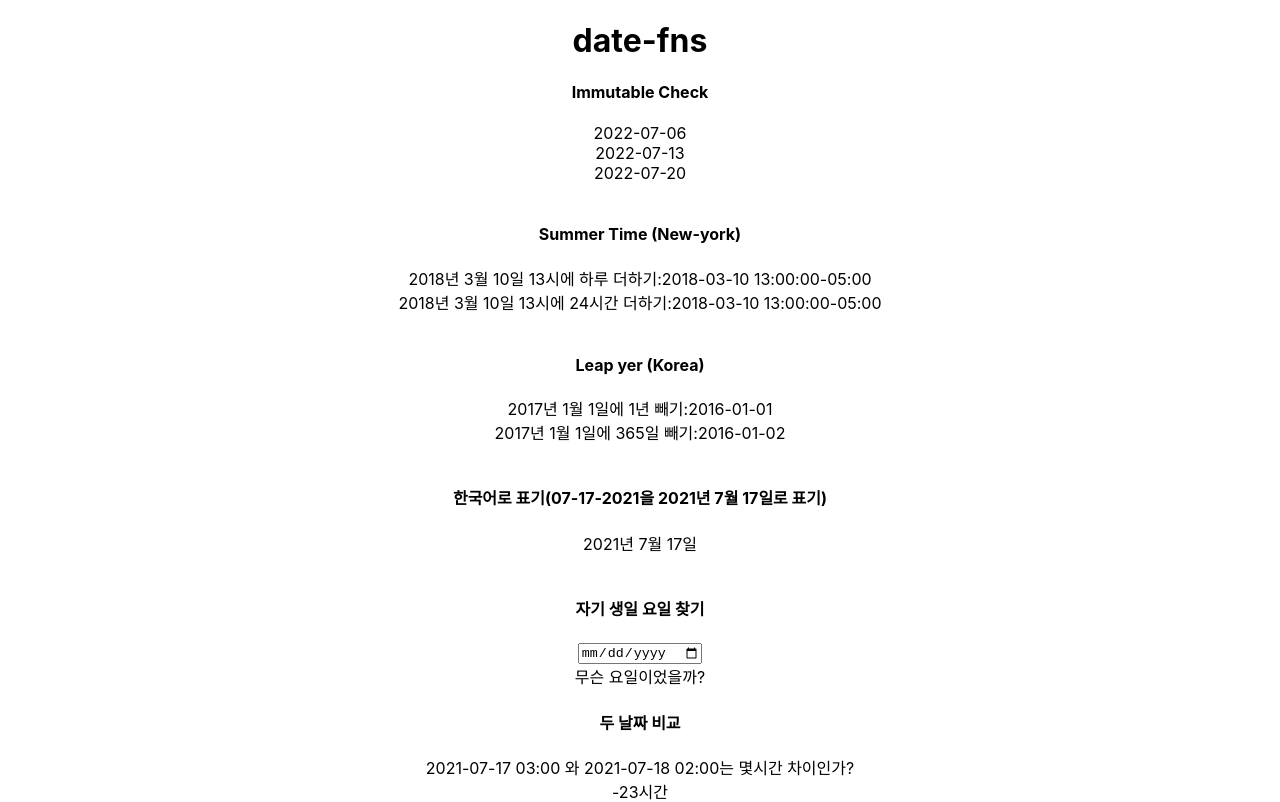
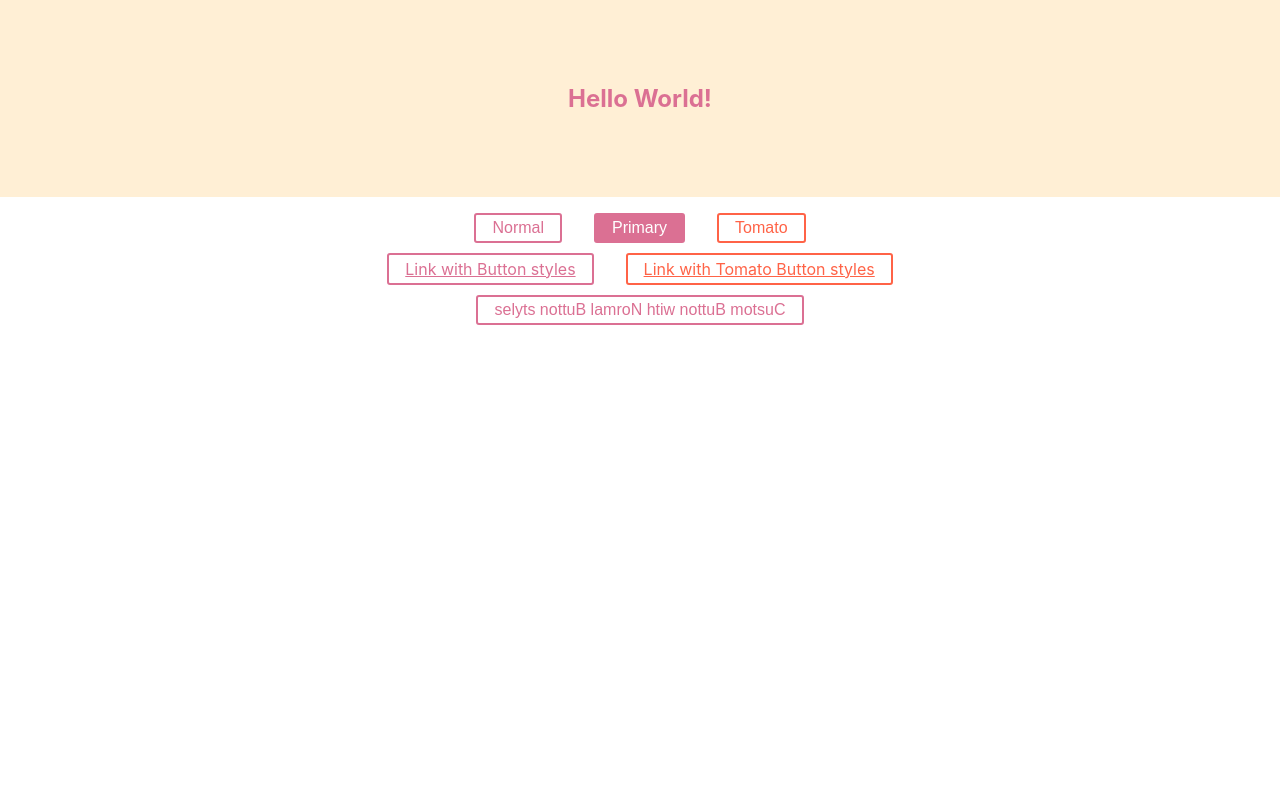
Before and after one commit to irene8941/React-Fastcampus, a React (Create React App) app: page / in a window 1280 px wide. Shown: the top 802 px of the page. Built offline with nearby package versions, Linux system fonts and the light colour scheme.

Commit message:
[Add] styled-components 추가

```diff
--- a/src/App.js
+++ b/src/App.js
@@ -24,13 +24,15 @@
 import MomentExample from "./components/Moment/MomentExample";
 import DayjsExample from "./components/Dayjs/DayjsExample";
 import DateFnsExample from "./components/DateFns/DateFnsExample";
+import StyledComponentsExample from "./components/StyledComponents/StyledComponentsExample";
 
 function App() {
   return (
     <div className="App">
-      <DateFnsExample />
+      <StyledComponentsExample />
+      {/* <DateFnsExample />
       <DayjsExample />
-      <MomentExample />
+      <MomentExample /> */}
       {/* <Component /> */}
       {/* <Example /> */}
       {/* <Example /> */}
--- /dev/null
+++ b/src/components/StyledComponents/StyledComponentsExample.jsx
@@ -0,0 +1,68 @@
+import React from "react";
+import styled from "styled-components";
+
+export default function StyledComponentsExample() {
+  // Create a Title component that'll render an <h1> tag with some styles
+  const Title = styled.h1`
+    font-size: 1.5em;
+    text-align: center;
+    color: palevioletred;
+  `;
+
+  // Create a Wrapper component that'll render a <section> tag with some styles
+  const Wrapper = styled.section`
+    padding: 4em;
+    background: papayawhip;
+  `;
+
+  const Button = styled.button`
+    /* Adapt the colors based on primary prop */
+    background: ${(props) => (props.primary ? "palevioletred" : "white")};
+    color: ${(props) => (props.primary ? "white" : "palevioletred")};
+
+    font-size: 1em;
+    margin: 1em;
+    padding: 0.25em 1em;
+    border: 2px solid palevioletred;
+    border-radius: 3px;
+  `;
+
+  // A new component based on Button, but with some override styles
+  const TomatoButton = styled(Button)`
+    color: tomato;
+    border-color: tomato;
+  `;
+
+  const ReversedButton = (props) => (
+    <Button {...props} children={props.children.split("").reverse()} />
+  );
+
+  // Use Title and Wrapper like any other React component – except they're styled!
+  return (
+    <>
+      <Wrapper>
+        <Title>Hello World!</Title>
+      </Wrapper>
+      <Button onClick={() => alert("Normal")}>Normal</Button>
+      <Button primary onClick={() => alert("Primary")}>
+        Primary
+      </Button>
+      <TomatoButton>Tomato</TomatoButton>
+
+      <br />
+
+      <Button as="a" href="#">
+        Link with Button styles
+      </Button>
+      <TomatoButton as="a" href="#">
+        Link with Tomato Button styles
+      </TomatoButton>
+
+      <br />
+
+      <Button as={ReversedButton}>
+        Custom Button with Normal Button styles
+      </Button>
+    </>
+  );
+}
```
